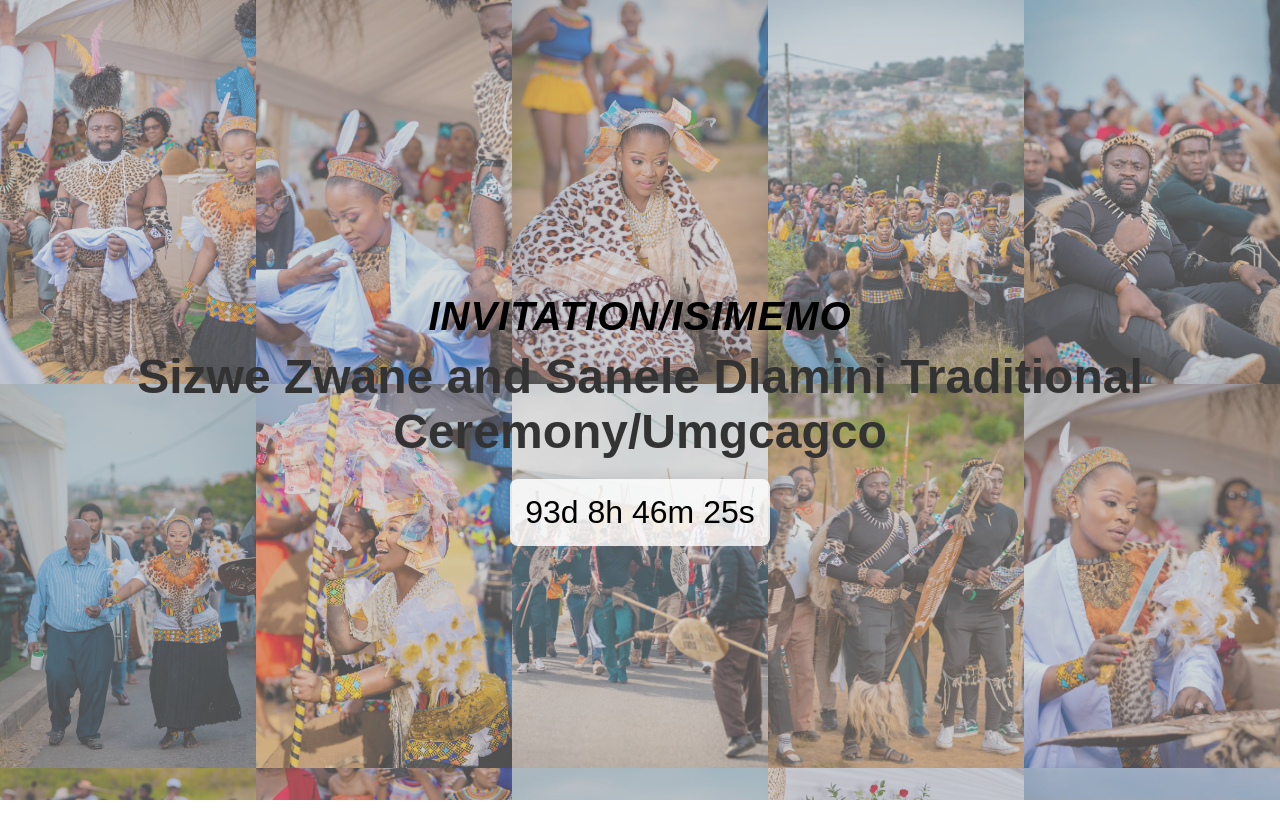
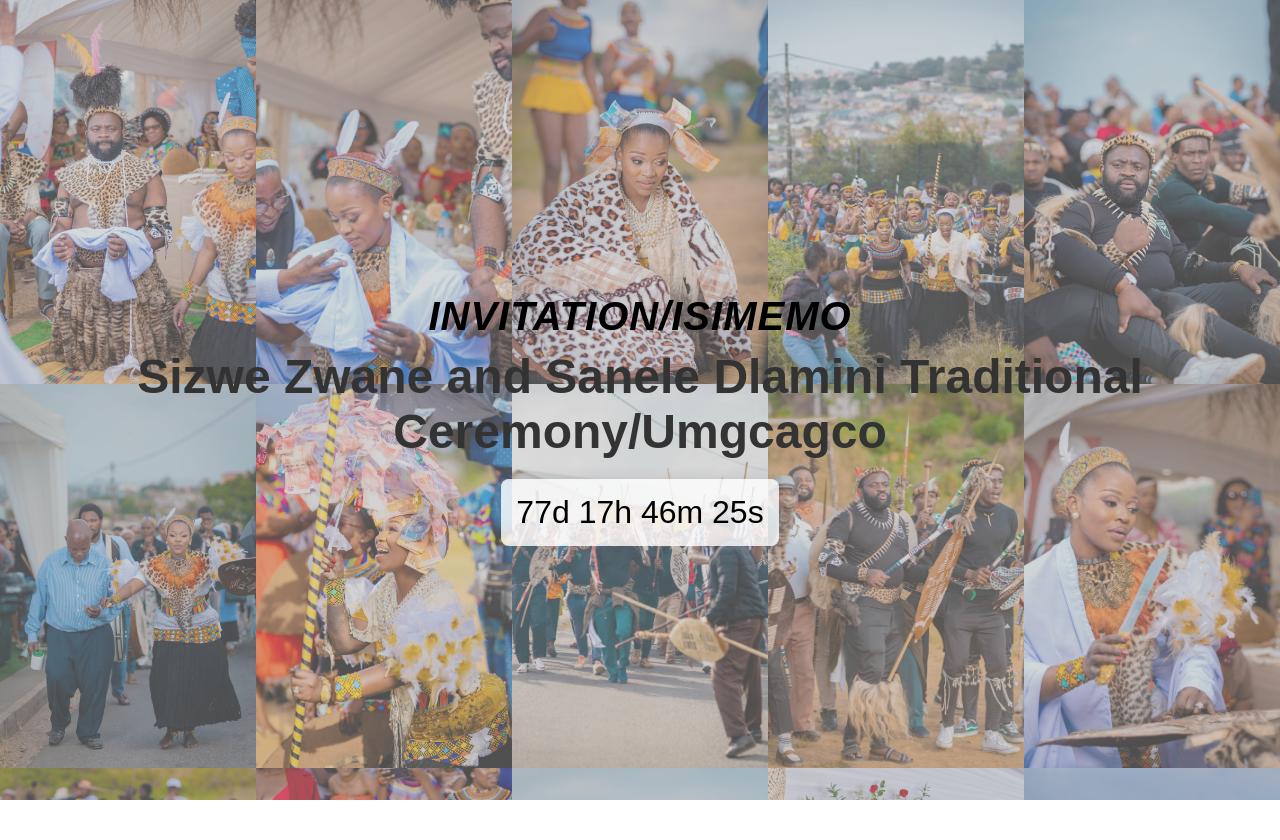
Before and after one commit to Marx1995/wedding-countdown, a plain HTML site: page index.html in a window 1280 px wide. Drawn offline with Linux system fonts and the light colour scheme.

Commit message:
Add files via upload

```diff
--- a/index.html
+++ b/index.html
@@ -119,7 +119,7 @@
 
   <script>
     // Set the wedding date and time
-    const weddingDate = new Date("June 30, 2025 15:00:00").getTime();
+    const weddingDate = new Date("June 15, 2025 00:00:00").getTime();
 
     // Update the countdown every second
     const countdownInterval = setInterval(() => {
```
